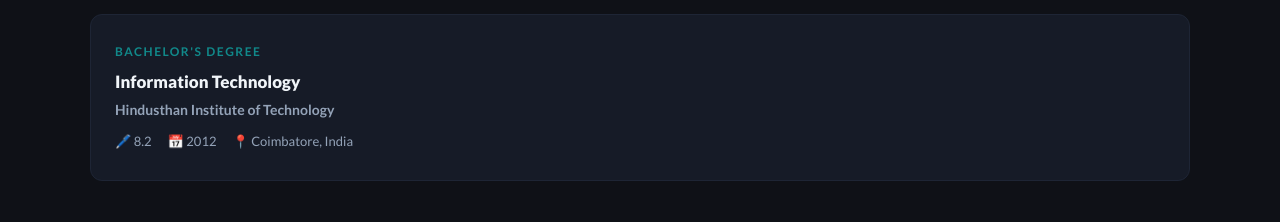
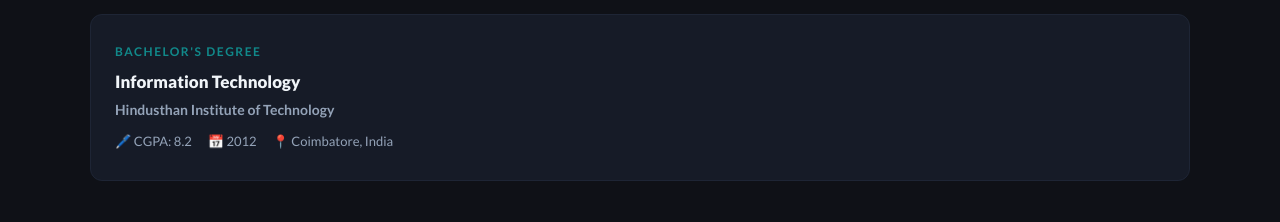
Before and after one commit to sendray/my-profile, a React (Vite) app: page / in a window 1280 px wide. Shown: the part 4440-4662 px from the top of the page. Built offline with nearby package versions, Linux system fonts and the light colour scheme; the HTML template or start-up script is replaced by a standard one.

Commit message:
Resume updated

```diff
--- a/src/components/EduCard.tsx
+++ b/src/components/EduCard.tsx
@@ -65,7 +65,7 @@
           color: "var(--fg-muted)",
         }}
       >
-        <span>🖊️ 8.2</span>
+        <span>🖊️ CGPA: 8.2</span>
         <span>📅 {year}</span>
         <span>📍 {location}</span>
       </div>
--- a/src/components/SkillCard.tsx
+++ b/src/components/SkillCard.tsx
@@ -51,6 +51,12 @@
             className="object-cover w-12"
             alt="skills-logo"
             src={group.logoUrl}
+            // style={{
+            //   padding: "6px",
+            //   border: "1px solid var(--card-border)",
+            //   borderRadius: "4px",
+            //   background: "var(--card)"
+            // }}
           />
           <div
             style={{
```
Also changed, not shown: 1 other file (tests, documents, lock files or other folders).
